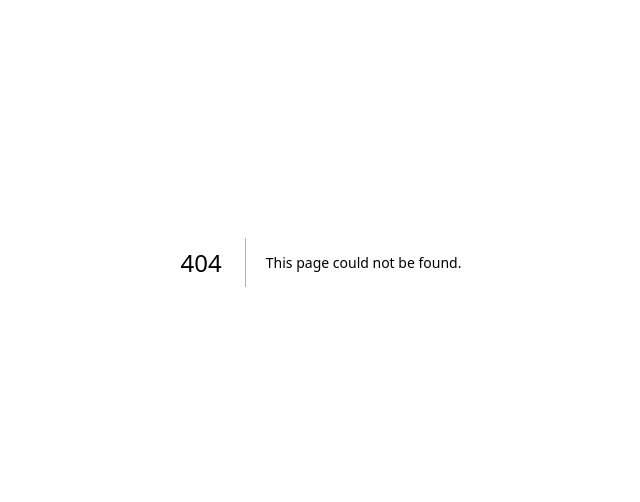
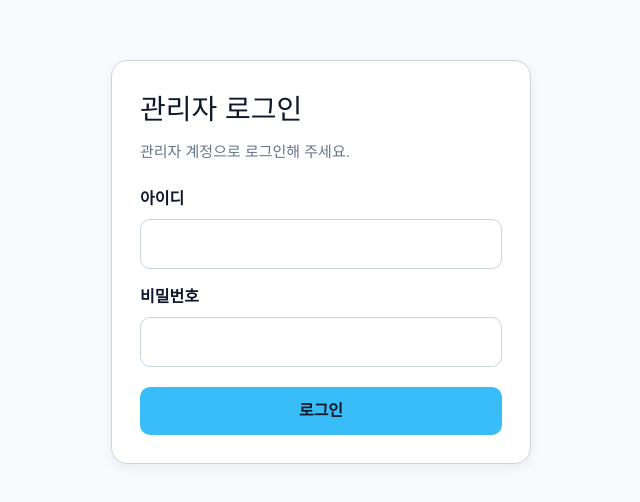
Before and after one commit to Nayeonseok/qr-onthe-bot, a Next.js app: page /admin/login in a window 1280 px wide. Before the commit this address had no page. Shown: the part 138-640 px from the top of the page, without its empty margins (319-959 px from the left). Built offline with nearby package versions, Linux system fonts and the light colour scheme.

Commit message:
add admin login

```diff
--- /dev/null
+++ b/app/admin/login/page.tsx
@@ -0,0 +1,165 @@
+"use client";
+
+import { signIn } from "next-auth/react";
+import { useRouter } from "next/navigation";
+import { FormEvent, useState } from "react";
+
+export default function AdminLoginPage() {
+  const router = useRouter();
+  const [username, setUsername] = useState("");
+  const [password, setPassword] = useState("");
+  const [errorMessage, setErrorMessage] = useState("");
+  const [isLoading, setIsLoading] = useState(false);
+
+  const handleLogin = async (e: FormEvent) => {
+    e.preventDefault();
+    setIsLoading(true);
+    setErrorMessage("");
+
+    const result = await signIn("credentials", {
+      username,
+      password,
+      redirect: false,
+    });
+
+    setIsLoading(false);
+
+    if (result?.error) {
+      setErrorMessage("아이디 또는 비밀번호가 올바르지 않습니다.");
+      return;
+    }
+
+    router.push("/admin");
+    router.refresh();
+  };
+
+  return (
+    <main
+      style={{
+        minHeight: "100vh",
+        backgroundColor: "#f8fafc",
+        color: "#0f172a",
+        display: "flex",
+        justifyContent: "center",
+        alignItems: "center",
+        padding: "24px",
+      }}
+    >
+      <form
+        onSubmit={handleLogin}
+        style={{
+          width: "100%",
+          maxWidth: "420px",
+          backgroundColor: "#ffffff",
+          border: "1px solid #cbd5e1",
+          borderRadius: "16px",
+          padding: "28px",
+          boxShadow: "0 4px 12px rgba(0,0,0,0.06)",
+          color: "#0f172a",
+        }}
+      >
+        <h1
+          style={{
+            fontSize: "28px",
+            marginBottom: "10px",
+            color: "#0f172a",
+          }}
+        >
+          관리자 로그인
+        </h1>
+
+        <p
+          style={{
+            marginBottom: "24px",
+            color: "#64748b",
+            fontSize: "15px",
+          }}
+        >
+          관리자 계정으로 로그인해 주세요.
+        </p>
+
+        <div style={{ marginBottom: "16px" }}>
+          <label
+            style={{
+              display: "block",
+              marginBottom: "8px",
+              fontWeight: "bold",
+              color: "#0f172a",
+            }}
+          >
+            아이디
+          </label>
+          <input
+            value={username}
+            onChange={(e) => setUsername(e.target.value)}
+            type="text"
+            style={{
+              width: "100%",
+              padding: "12px",
+              borderRadius: "10px",
+              border: "1px solid #cbd5e1",
+              fontSize: "16px",
+              outline: "none",
+            }}
+          />
+        </div>
+
+        <div style={{ marginBottom: "20px" }}>
+          <label
+            style={{
+              display: "block",
+              marginBottom: "8px",
+              fontWeight: "bold",
+              color: "#0f172a",
+            }}
+          >
+            비밀번호
+          </label>
+          <input
+            value={password}
+            onChange={(e) => setPassword(e.target.value)}
+            type="password"
+            style={{
+              width: "100%",
+              padding: "12px",
+              borderRadius: "10px",
+              border: "1px solid #cbd5e1",
+              fontSize: "16px",
+              outline: "none",
+            }}
+          />
+        </div>
+
+        {errorMessage && (
+          <p
+            style={{
+              marginBottom: "16px",
+              color: "#dc2626",
+              fontSize: "14px",
+            }}
+          >
+            {errorMessage}
+          </p>
+        )}
+
+        <button
+          type="submit"
+          disabled={isLoading}
+          style={{
+            width: "100%",
+            padding: "12px 16px",
+            borderRadius: "10px",
+            border: "none",
+            backgroundColor: isLoading ? "#94a3b8" : "#38bdf8",
+            color: "#0f172a",
+            fontWeight: "bold",
+            fontSize: "16px",
+            cursor: isLoading ? "default" : "pointer",
+          }}
+        >
+          {isLoading ? "로그인 중..." : "로그인"}
+        </button>
+      </form>
+    </main>
+  );
+}
--- /dev/null
+++ b/app/api/auth/[...nextauth]/route.ts
@@ -0,0 +1,3 @@
+import { handlers } from "@/auth";
+
+export const { GET, POST } = handlers;
--- /dev/null
+++ b/auth.ts
@@ -0,0 +1,36 @@
+import NextAuth from "next-auth";
+import Credentials from "next-auth/providers/credentials";
+
+export const { handlers, auth } = NextAuth({
+  session: {
+    strategy: "jwt",
+  },
+  providers: [
+    Credentials({
+      name: "Admin Login",
+      credentials: {
+        username: { label: "아이디", type: "text" },
+        password: { label: "비밀번호", type: "password" },
+      },
+      async authorize(credentials) {
+        const username = credentials?.username;
+        const password = credentials?.password;
+
+        if (
+          username === process.env.ADMIN_USERNAME &&
+          password === process.env.ADMIN_PASSWORD
+        ) {
+          return {
+            id: "admin",
+            name: "관리자",
+          };
+        }
+
+        return null;
+      },
+    }),
+  ],
+  pages: {
+    signIn: "/admin/login",
+  },
+});
--- a/package.json
+++ b/package.json
@@ -10,6 +10,7 @@
   },
   "dependencies": {
     "next": "16.2.1",
+    "next-auth": "^5.0.0-beta.31",
     "pg": "^8.20.0",
     "react": "19.2.4",
     "react-dom": "19.2.4"
--- /dev/null
+++ b/proxy.ts
@@ -0,0 +1,22 @@
+import { auth } from "@/auth";
+import { NextResponse } from "next/server";
+
+export default auth((req) => {
+  const isLoggedIn = !!req.auth;
+  const isLoginPage = req.nextUrl.pathname.startsWith("/admin/login");
+  const isAdminPage = req.nextUrl.pathname.startsWith("/admin");
+
+  if (isAdminPage && !isLoginPage && !isLoggedIn) {
+    return NextResponse.redirect(new URL("/admin/login", req.nextUrl));
+  }
+
+  if (isLoginPage && isLoggedIn) {
+    return NextResponse.redirect(new URL("/admin", req.nextUrl));
+  }
+
+  return NextResponse.next();
+});
+
+export const config = {
+  matcher: ["/admin/:path*"],
+};
```
Also changed, not shown: 1 other file (tests, documents, lock files or other folders).
